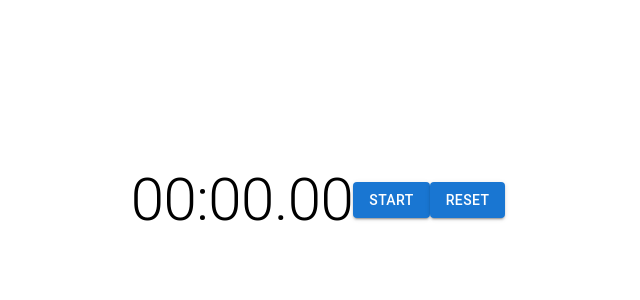
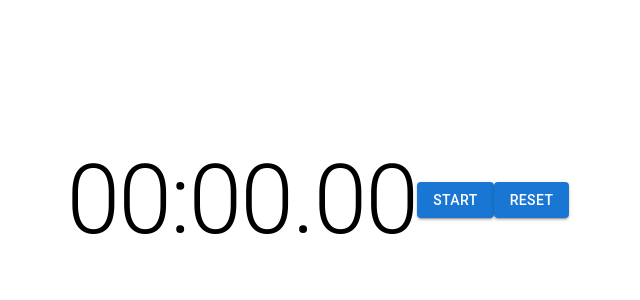
Before and after one commit to cjols/OCT, a React (Create React App) app: page / in a window 1280 px wide. Shown: the top 300 px of the page, without its empty margins (322-962 px from the left). Built offline with nearby package versions, Linux system fonts and the light colour scheme.

Commit message:
Update time format

```diff
--- a/src/Components/Timer/Timer.tsx
+++ b/src/Components/Timer/Timer.tsx
@@ -41,7 +41,7 @@ const Timer = (props: TimerProps) => {
     useEffect(() => {
         const handleKeyPress = (event: KeyboardEvent) => {
           if (event.code === 'Space') {
-            setIsActive((prevIsActive) => !prevIsActive);
+            handleStartStop()
           }
         };
 
@@ -52,18 +52,20 @@ const Timer = (props: TimerProps) => {
         };
       }, []);
 
+      const formatTime = (time: number): string => {
+        const minutes = Math.floor((time / 60000) % 60)
+        const seconds = Math.floor((time / 1000) % 60)
+        const mSeconds = Math.floor((time / 10) % 100)
+
+        return `${String(minutes).padStart(2, '0')}:${String(seconds).padStart(2, '0')}.${String(mSeconds).padStart(2, '0')}`
+      }
+
     return (
         <>
-            <Typography variant={"h2"}>
-                <span className="digits">
-                    {("0" + Math.floor((time / 60000) % 60)).slice(-2)}:
-                </span>
-                <span className="digits">
-                    {("0" + Math.floor((time / 1000) % 60)).slice(-2)}.
-                </span>
-                <span className="digits mili-sec">
-                    {("0" + ((time / 10) % 100)).slice(-2)}
-                </span>
+            <Typography variant={"h1"}>
+                <p>
+                    {formatTime(time)}
+                </p>
             </Typography>
             <Button variant={"contained"} onClick={handleStartStop}>
                 {isActive ? "Stop" : "Start"}
```
